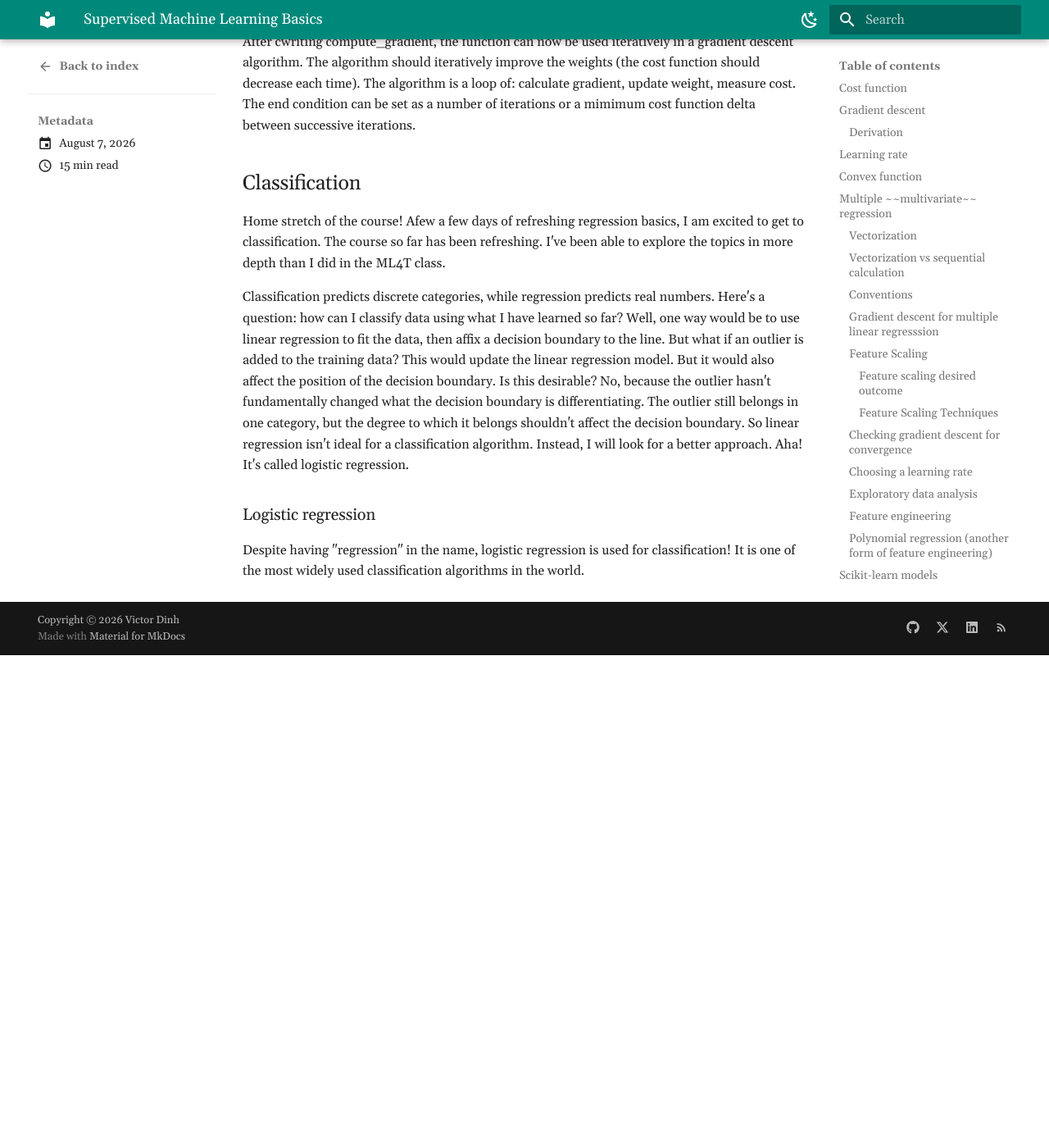
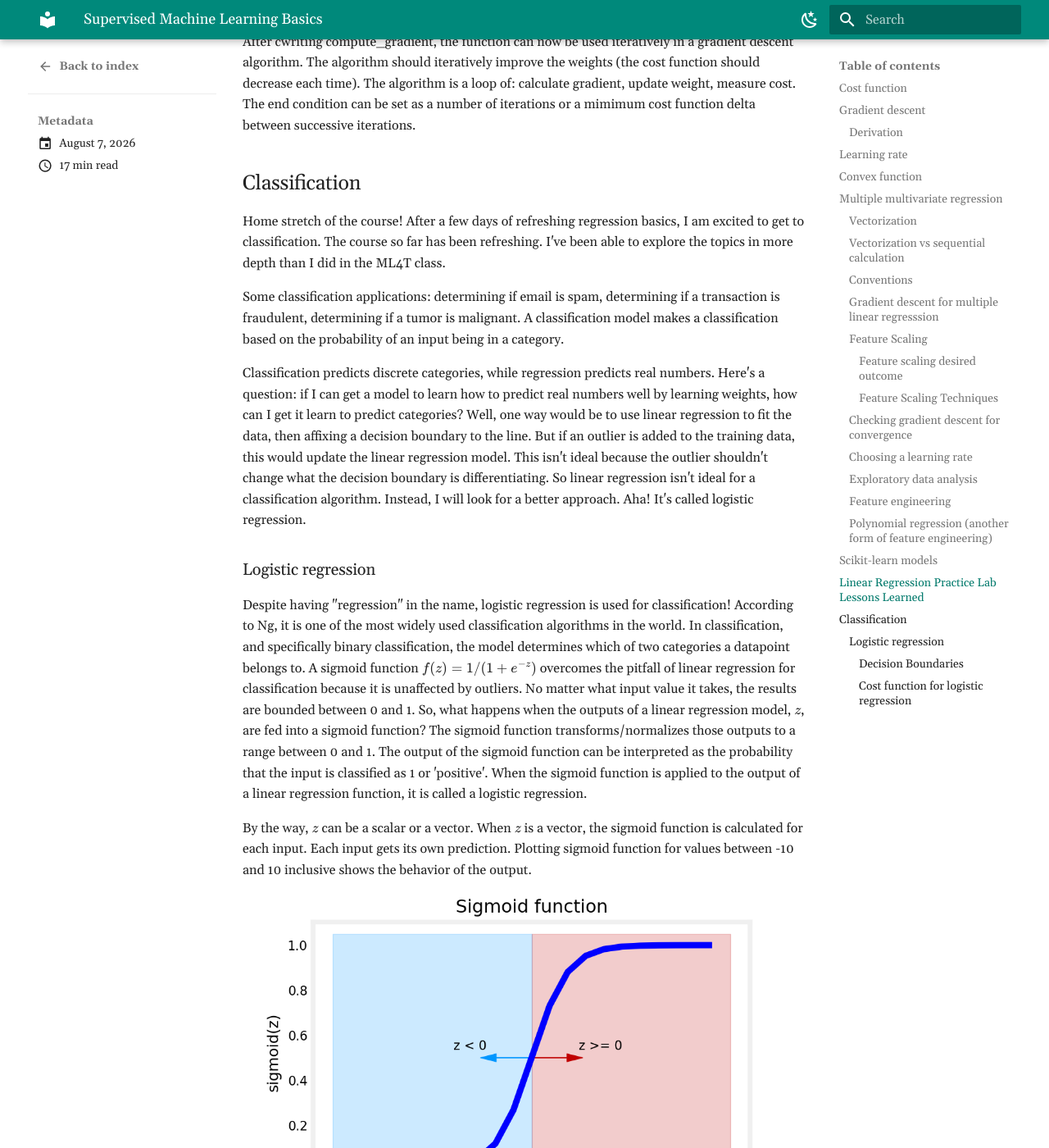
Before and after one commit to vd141/vd141.github.io, an MkDocs documentation site: the page built from docs/blog/posts/20260807_andrew_ng_supervised_machine_learning.md, in a window 1280 px wide and 1400 px high, scrolled down 9829 px. Shown: the whole window at 82% size. Built offline with MkDocs 1.6.1 and Material for MkDocs 9.7.7, drawn with Linux system fonts in a browser that asks for light colours; before the commit the page ends 10628 px from its top, so only the background shows below that; some of the changed text lies outside the part shown.

Commit message:
updates weekend

```diff
--- a/docs/blog/posts/20260807_andrew_ng_supervised_machine_learning.md
+++ b/docs/blog/posts/20260807_andrew_ng_supervised_machine_learning.md
@@ -86,7 +86,7 @@
 Feature scaling is a technique that can improve gradient descent performance. Given a feature $x_1$ with values ranging from $1-5$ and a feature $x_2$ with values ranging from $1-100$. We can say that $x_1$ has a smaller range of values than $x_2$. In this example, a model will choose smaller weights for features that have large values, and larger weights for features with relatively small values. It follows that $w_1$ has a larger range than $w_2$. When plotting the cost function as a function of $w_1$ and $2_2$ on a contour plot, we would see that the algorithm oscillates on the $w_1$ scale for every small step it takes on the $w_2$ scale. The contour plot is asymmetric. This oscillation results in a slower convergence time. To speed up the convergence time, we can scale the features appropriately so that they are on similar scales, reducing the amount of oscillation.
 
 #### Feature scaling desired outcome
-Recall that the objective of feature scaling is to improve gradient descent performance by scaling features to similar ranges.
+Recall that the objective of feature scaling is to improve gradient descent performance by normalizing features to similar ranges and scales.
 Generally, it is desirable to bound the feature values between -1 and 1. In practice, deviations from this ideal range are acceptable: -3 to 3 and -0.3 to 0.3 are fine. 0 to 3 for $x_1$ is even okay, even when a separate feature $x_2$ is in the range of -2 to 0.5. Situations you might want to rescsale: $x_3$ in the range of -100 to 100, $x_4$ in the range of -0.001 to 0.001. The ranges are too big and too small. In the case of $x_5$ ranging from 98.6 to 105, the range is in-family, but the values themselves are too large. So this feature is a prime candidate for rescaling.
 Feature scaling is almost never harmful, so if it is cheap to do, it should be done.
 
@@ -274,9 +274,22 @@
 After cwriting compute_gradient, the function can now be used iteratively in a gradient descent algorithm. The algorithm should iteratively improve the weights (the cost function should decrease each time). The algorithm is a loop of: calculate gradient, update weight, measure cost. The end condition can be set as a number of iterations or a mimimum cost function delta between successive iterations.
 
 ## Classification
-Home stretch of the course! Afew a few days of refreshing regression basics, I am excited to get to classification. The course so far has been refreshing. I've been able to explore the topics in more depth than I did in the ML4T class.
+Home stretch of the course! After a few days of refreshing regression basics, I am excited to get to classification. The course so far has been refreshing. I've been able to explore the topics in more depth than I did in the ML4T class.
 
-Classification predicts discrete categories, while regression predicts real numbers. Here's a question: how can I classify data using what I have learned so far? Well, one way would be to use linear regression to fit the data, then affix a decision boundary to the line. But what if an outlier is added to the training data? This would update the linear regression model. But it would also affect the position of the decision boundary. Is this desirable? No, because the outlier hasn't fundamentally changed what the decision boundary is differentiating. The outlier still belongs in one category, but the degree to which it belongs shouldn't affect the decision boundary. So linear regression isn't ideal for a classification algorithm. Instead, I will look for a better approach. Aha! It's called logistic regression.
+Some classification applications: determining if email is spam, determining if a transaction is fraudulent, determining if a tumor is malignant. A classification model makes a classification based on the probability of an input being in a category.
+
+Classification predicts discrete categories, while regression predicts real numbers. Here's a question: if I can get a model to learn how to predict real numbers well by learning weights, how can I get it learn to predict categories? Well, one way would be to use linear regression to fit the data, then affixing a decision boundary to the line. But if an outlier is added to the training data, this would update the linear regression model. This isn't ideal because the outlier shouldn't change what the decision boundary is differentiating. So linear regression isn't ideal for a classification algorithm. Instead, I will look for a better approach. Aha! It's called logistic regression.
 
 ### Logistic regression
-Despite having "regression" in the name, logistic regression is used for classification! It is one of the most widely used classification algorithms in the world.
+Despite having "regression" in the name, logistic regression is used for classification! According to Ng, it is one of the most widely used classification algorithms in the world. In classification, and specifically binary classification, the model determines which of two categories a datapoint belongs to. A sigmoid function $f(z) = 1 / (1 + e^{-z})$ overcomes the pitfall of linear regression for classification because it is unaffected by outliers. No matter what input value it takes, the results are bounded between 0 and 1. So, what happens when the outputs of a linear regression model, $z$, are fed into a sigmoid function? The sigmoid function transforms/normalizes those outputs to a range between 0 and 1. The output of the sigmoid function can be interpreted as the probability that the input is classified as 1 or 'positive'. When the sigmoid function is applied to the output of a linear regression function, it is called a logistic regression.
+
+By the way, $z$ can be a scalar or a vector. When $z$ is a vector, the sigmoid function is calculated for each input. Each input gets its own prediction. Plotting sigmoid function for values between -10 and 10 inclusive shows the behavior of the output.
+![Figure 1](../../assets/Figure%201.png)
+
+Okay, you might say, but this all seems contrived. Why do I need to affix my decision boundary to a model in the first place? For example, if multiple linear regression is predicting the size of a tumor, why would I need to feed the predicted tumor sizes into the sigmoid function? Can't I just designate tumors above 2cm in diameter as malignant and all others as benign? Yes, but if malignancy could be determined by tumor diamter alone, this wouldn't be an example where machine learning classification is useful. ML classification is useful when the determination depends on multiple features and it isn't easy to arrive at the conclusion. In other words, ML classification is used when determining the decision boundary isn't easy. The classification is learning the decision boundary from the training examples.
+
+#### Decision Boundaries
+After feeding the regression into the sigmoid function, we want to decide on the boundary that separates a positive classification from a negative one. We know that the sigmoid function value depends on $z$, its input. But how do we express the boundary in terms of the input function? Well, if the decision boundary on the sigmoid function is determined to be $0.3$, then the input function must be whatever value of z that results in $g(z) = 0.3$. Recall that z is a linear regression model. The model will learn the weights it needs to determine which side of the decision boundary some new data belongs to. For the model to learn the proper weights, there needs to be a metric that determines how well it has learned the proper model. This is the role of the classification cost function.
+
+#### Cost function for logistic regression
+In linear regression, the MSE cost function was used because its convex nature allowed the algorithm to converge to a minimum. In logistic regression, the same cost function doesn't work as well because the logistic function is nonlinear. This leads to the cost function exhibiting several local minima, which is not ideal for the gradient descent algorithm.
--- a/mkdocs.yml
+++ b/mkdocs.yml
@@ -45,6 +45,7 @@
   - pymdownx.highlight:
       anchor_linenums: true
   - pymdownx.superfences
+  - pymdownx.tilde
 extra_javascript:
   - https://cdn.jsdelivr.net/npm/mathjax@3/es5/tex-mml-chtml.js
 plugins:
```
Also changed, not shown: docs/blog/posts/.ideas.md (+1 -0 lines), docs/assets/Figure 1.png (added).
